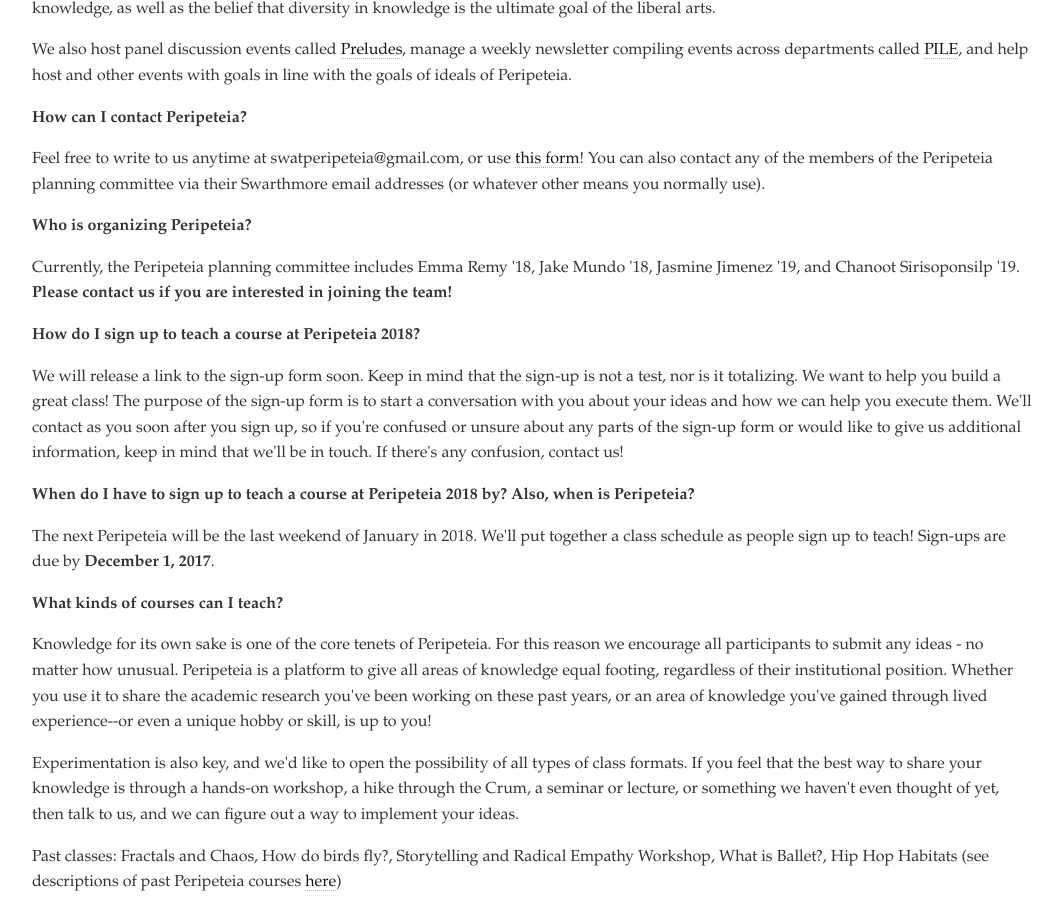
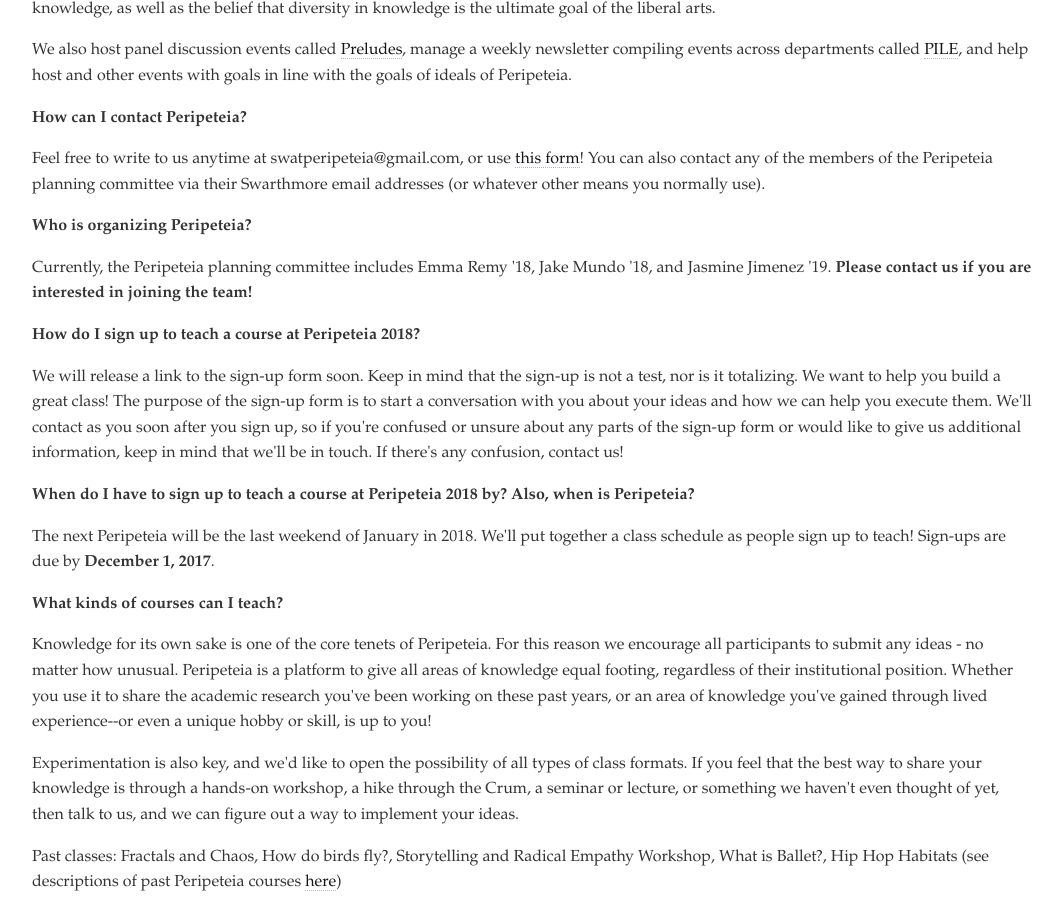
Before and after one commit to emmaremy/peripeteia, a Jekyll site: the page built from about/index.html, in a window 1280 px wide and 900 px high, scrolled down 888 px. Shown: the whole window, without its empty margins (108-1171 px from the left). Built offline with Jekyll 4.4.1, drawn with Linux system fonts in a browser that asks for light colours.

Commit message:
Update index.html

```diff
--- a/about/index.html
+++ b/about/index.html
@@ -32,7 +32,7 @@ title: FAQ
 <a id="whois"></a>
 <p><b>Who is organizing Peripeteia?</b></p>
 <p>Currently, the Peripeteia planning committee includes
-Emma Remy '18, Jake Mundo '18, Jasmine Jimenez '19, and Chanoot Sirisoponsilp '19. <b>Please contact us if you are interested in joining the team!</b></p>
+Emma Remy '18, Jake Mundo '18, and Jasmine Jimenez '19. <b>Please contact us if you are interested in joining the team!</b></p>
 
 <a id="signup"></a>
 <p><b>How do I sign up to teach a course at Peripeteia 2018?</b></p>
```
